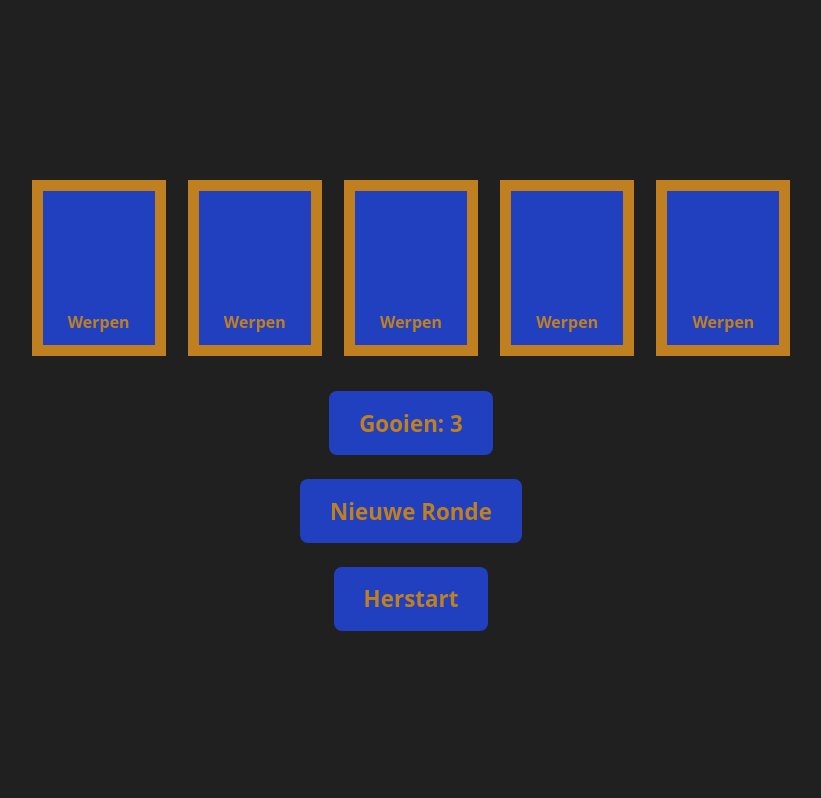
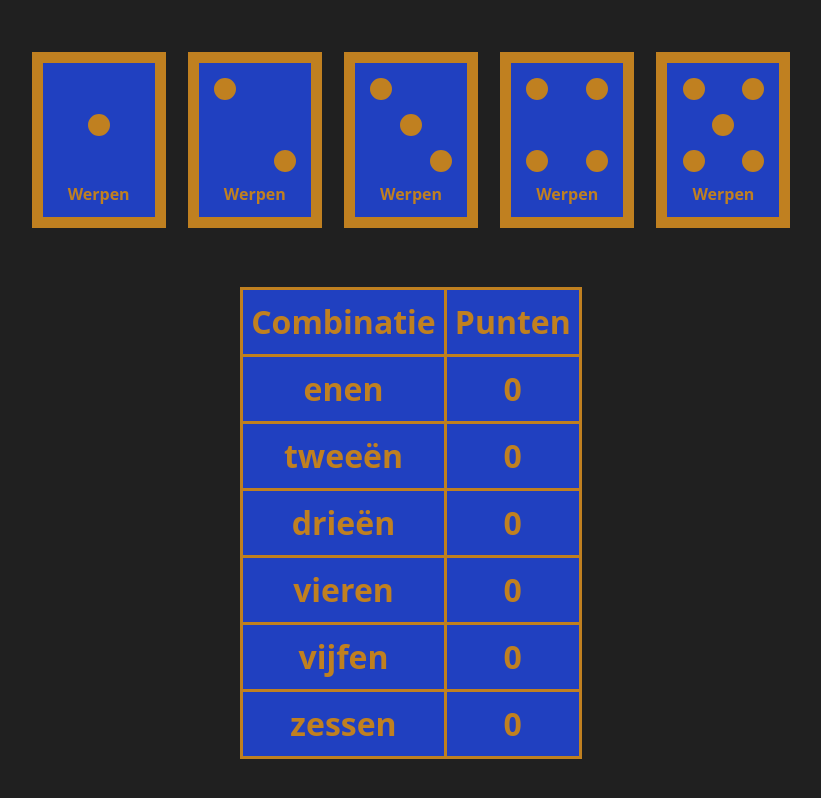
Before and after one commit to janderkkotlarski/vue_yahtzee, a Vue app: page / in a window 1280 px wide. Shown: the whole page, without its empty margins (229-1050 px from the left). Built offline with nearby package versions, Linux system fonts and the light colour scheme.

Commit message:
scores partially implemented, up next the calculations

```diff
--- a/src/App.vue
+++ b/src/App.vue
@@ -1,7 +1,10 @@
 <script setup>
 import Roller from './components/Roller.vue';
+import Scorer from './components/Scorer.vue';
+
+// <Roller />
 </script>
 
 <template>
-    <Roller />
+    <Scorer />
 </template>
--- a/src/components/Roller.vue
+++ b/src/components/Roller.vue
@@ -14,15 +14,7 @@ const invert = 'invert';
 
 const buttonMessage = 'Gooien: ';
 
-// reactive() for arrays and simpler handling
-
 const publicDice = defineModel('publicRolls', {type: Array, default: []});
-
-const dicoid = index => {
-    if (index > 0 && index <= diceAmount) {
-        return publicDice.rolled[index - 1];
-    }
-};
 
 const diceArray = reactive({
     dice: [],
--- a/src/components/Scorer.vue
+++ b/src/components/Scorer.vue
@@ -1,13 +1,79 @@
 <script setup>
+import {reactive} from 'vue';
+import Dice from './Dice.vue';
+
+const valueMax = 6;
+const diceAmount = 5;
+
+const normal = '______';
+
 const diceArray = reactive({
     dice: [],
 });
 
+const diceArrayFilling = () => {
+    for (let index = 1; index <= diceAmount; ++index) {
+        diceArray.dice.push({id: index, rolled: index});
+    }
+};
+
+diceArrayFilling();
+
+const cuboid = index => {
+    if (index > 0 && index <= diceAmount) {
+        return diceArray.dice[index - 1];
+    }
+};
+
+const uptick = index => {
+    if (index > 0 && index <= diceAmount) {
+        const cubid = cuboid(index);
+
+        ++cubid.rolled;
+
+        if (cubid.rolled > valueMax) {
+            cubid.rolled -= valueMax;
+        }
+    }
+};
+
 const scoreArray = reactive({
-    scores: [],
+    scores: [
+        {id: 'enen', scored: 0},
+        {id: 'tweeën', scored: 0},
+        {id: 'drieën', scored: 0},
+        {id: 'vieren', scored: 0},
+        {id: 'vijfen', scored: 0},
+        {id: 'zessen', scored: 0},
+    ],
 });
+
+const berekeningen = () => {};
 </script>
 
 <template>
-    <div>Plaatshouder</div>
+    <div>
+        <Dice
+            @click="uptick(cube.id)"
+            v-for="cube in diceArray.dice"
+            :key="cube.id"
+            v-model:eyeValue="cube.rolled"
+            :class="normal"
+            :inverted="normal"
+        />
+    </div>
+
+    <br />
+    <br />
+
+    <table>
+        <tr>
+            <th>Combinatie</th>
+            <th>Punten</th>
+        </tr>
+        <tr v-for="score in scoreArray.scores" :key="score.id">
+            <td>{{ score.id }}</td>
+            <td>{{ score.scored }}</td>
+        </tr>
+    </table>
 </template>
```
Also changed, not shown: Yahtzee5.jpg (added).
